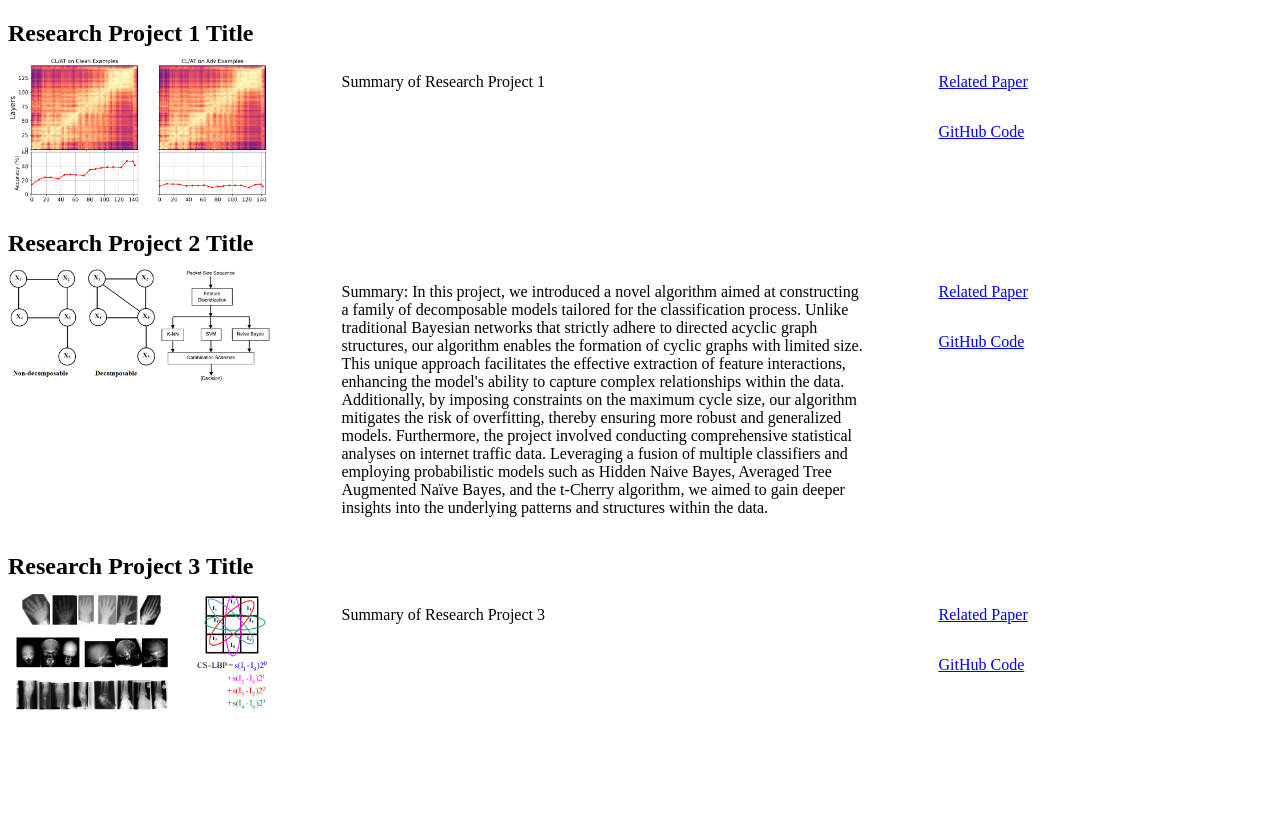
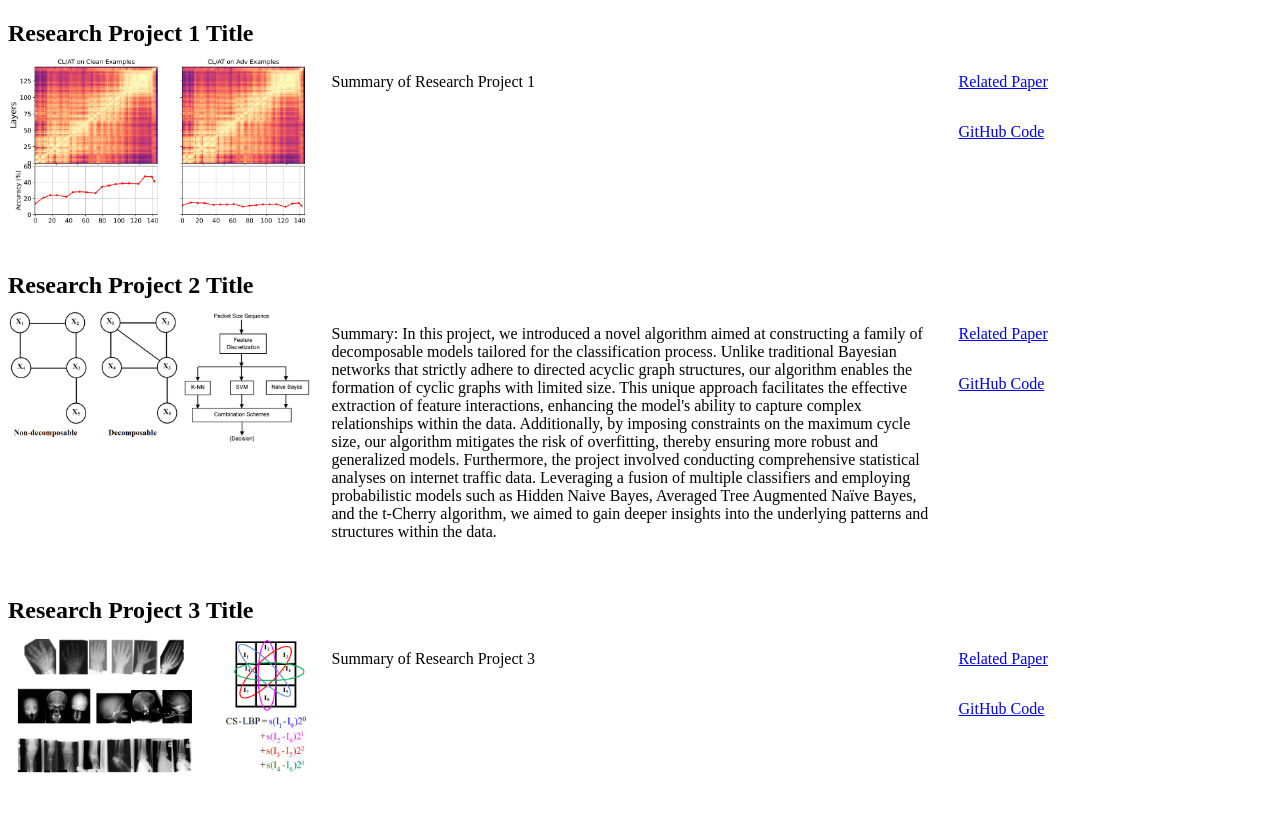
Before and after one commit to gh-fatima/gh-fatima.github.io, a Jekyll site: the page publications.html, which Jekyll copies as it is, in a window 1280 px wide. Shown: the top 820 px of the page. Built offline with Jekyll 4.4.1, drawn with Linux system fonts in a browser that asks for light colours.

Commit message:
Update publications.html

```diff
--- a/publications.html
+++ b/publications.html
@@ -6,7 +6,7 @@
     <title>Research Projects</title>
     <style>
     .research-project {
-            margin-bottom: 20px;
+        margin-bottom: 40px; /* Increase the margin between research projects */
     }
     .research-project h2 {
         margin-bottom: 10px;
@@ -17,7 +17,10 @@
     }
     .project-section > div {
         flex: 1;
-            margin-right: 70px;
+        margin-right: 20px; /* Larger margin for summary and image */
+    }
+    .project-section > div:last-child {
+        margin-right: 10px; /* Smaller margin for related links */
     }
     .project-section img {
         max-width: 100%;
```
Lines whose indentation alone changed are shown as unchanged.
